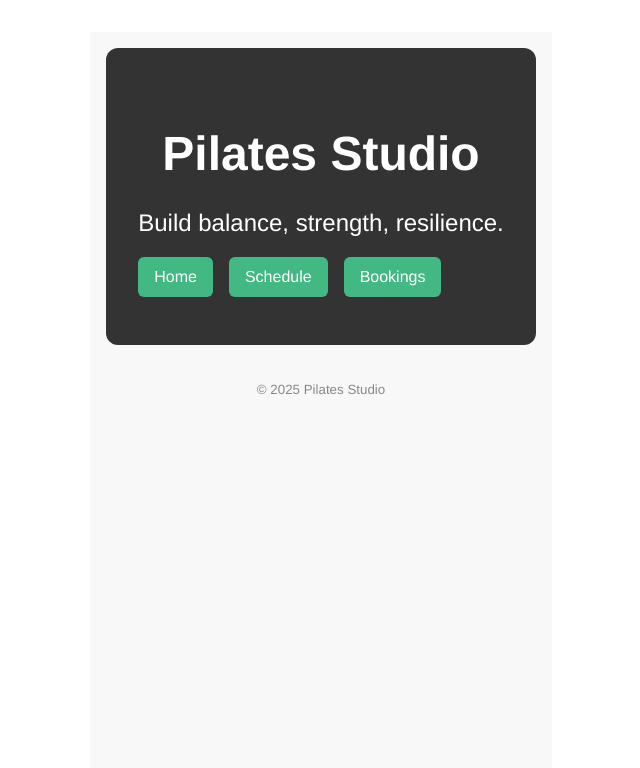
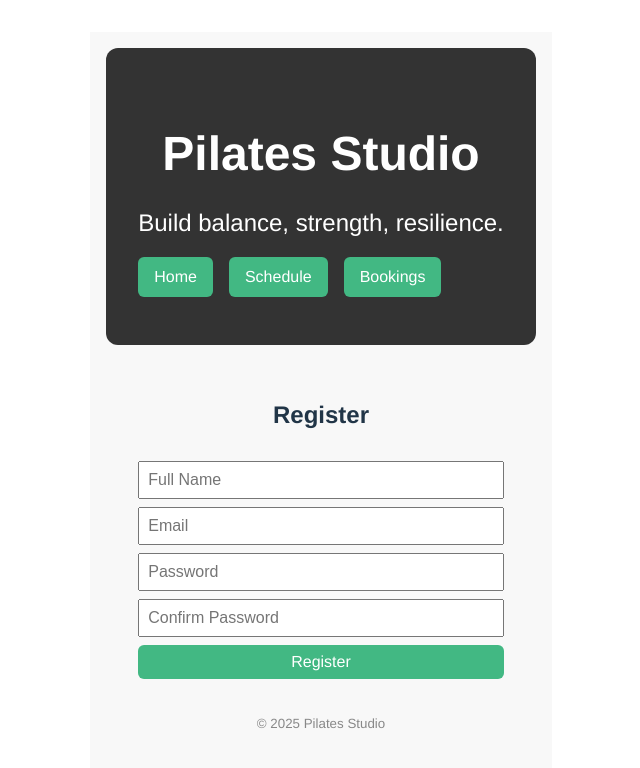
Before and after one commit to deliapater/Pilates-Studio-App, a Vue app: page /register in a window 1280 px wide. Shown: the top 768 px of the page, without its empty margins (319-959 px from the left). Built offline with nearby package versions, Linux system fonts and the light colour scheme.

Commit message:
adds register component

```diff
--- a/src/components/Login.vue
+++ b/src/components/Login.vue
@@ -3,6 +3,9 @@
     <input type="email" v-model="email" placeholder="Email" />
     <input type="password" v-model="password" placeholder="Password" />
     <button @click="login">Login</button>
+    <p>
+      Don’t have an account? <router-link to="/register">Register here</router-link>
+    </p>
     <p v-if="error" class="error">{{ error }}</p>
   </div>
 </template>
--- /dev/null
+++ b/src/components/Register.vue
@@ -0,0 +1,95 @@
+<template>
+    <div class="register-container">
+        <h2>Register</h2>
+        <input type="text" v-model="name" placeholder="Full Name" />
+        <input type="email" v-model="email" placeholder="Email" />
+        <input type="password" v-model="password" placeholder="Password" />
+        <input type="password" v-model="passwordConfirmation" placeholder="Confirm Password" />
+        <button @click="register">Register</button>
+        <p v-if="error">{{ error }}</p>
+    </div>
+</template>
+
+<script setup>
+import { ref } from 'vue'
+import { useRouter } from 'vue-router';
+import axios from 'axios'
+import { useToastStore } from '../stores/toastStore'
+
+const router = useRouter()
+const toastStore = useToastStore()
+
+const name = ref('')
+const email = ref('')
+const password = ref('')
+const passwordConfirmation = ref('')
+const error = ref('')
+
+const register = async () => {
+    if (!name.value || !email.value || !passwordConfirmation.value) {
+        toastStore.showToast('⚠️ Please fill in all fields', 'error')
+        return
+    }
+    if (password.value !== passwordConfirmation.value) {
+        toastStore.showToast('⚠️ Passwords do not match', 'error')
+        return
+    }
+
+    try {
+        const res = await axios.post(
+            'http://127.0.0.1:8000/api/register',
+            {
+                name: name.value,
+                email: email.value,
+                password: password.value,
+                password_confirmation: passwordConfirmation.value
+            },
+            { headers: { 'Content-Type': 'application/json' }, withCredentials: true }
+        )
+        toastStore.showToast('✅ Registration successful! You can now login.', 'success')
+        router.push('/login')
+    } catch {
+        if (error.response?.data?.errors) {
+            const messages = Object.values(error.data.errors).flat().join(' ')
+            toastStore.showToast(`⚠️ ${messages}`, 'error')
+        } else {
+            toastStore.showToast('⚠️ Something went wrong. Please try again.', 'error')
+        }
+    }
+}
+
+</script>
+
+
+<style scoped>
+.register-container {
+  display: flex;
+  flex-direction: column;
+  gap: 0.5rem;
+  max-width: 400px;
+  margin: 2rem auto;
+}
+
+input {
+  padding: 0.5rem;
+  font-size: 1rem;
+}
+
+button {
+  padding: 0.5rem;
+  background-color: #42b883;
+  color: white;
+  border: none;
+  border-radius: 6px;
+  cursor: pointer;
+}
+
+button:hover {
+  background-color: #36976c;
+}
+
+.error {
+  color: red;
+  font-size: 0.9rem;
+}
+</style>
--- a/src/router/index.js
+++ b/src/router/index.js
@@ -4,13 +4,15 @@ import Schedule from '../components/Schedule.vue';
 import Booking from '../components/Booking.vue';
 import Login from '../components/Login.vue';
 import { useUserStore } from '../stores/userStore';
-import { useToastStore } from '../stores/toastStore'
+import { useToastStore } from '../stores/toastStore';
+import Register from '../components/Register.vue'
 
 const routes = [
   { path: '/', name: 'Home', component: Home },
   { path: '/schedule', name: 'Schedule', component: Schedule },
   { path: '/bookings', name: 'Booking', component: Booking, meta: {requiresAuth: true} },
   { path: '/login', name: 'Login', component: Login },
+  { path: '/register', name: 'Register', component: Register }
 ]
 
 const router = createRouter({
```
